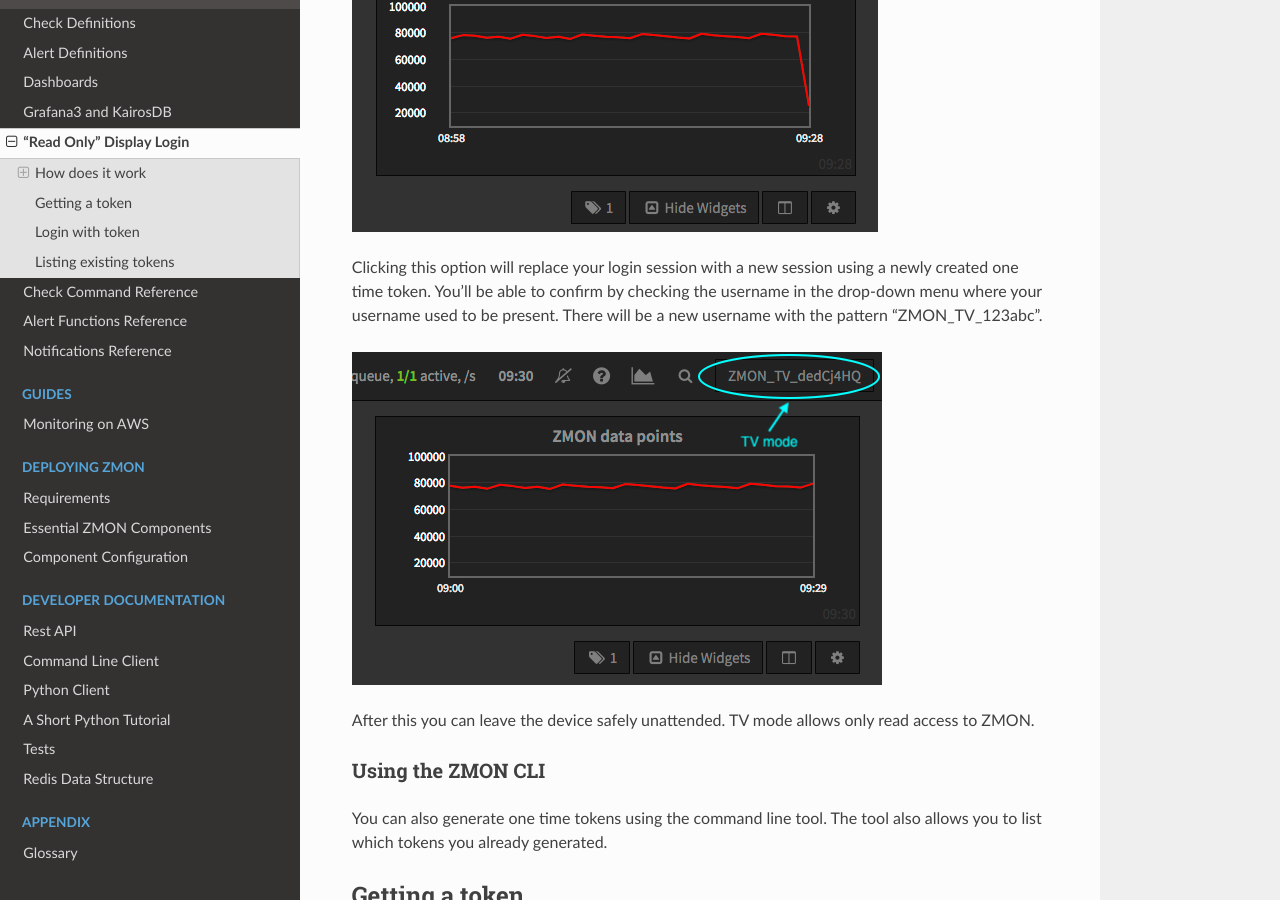
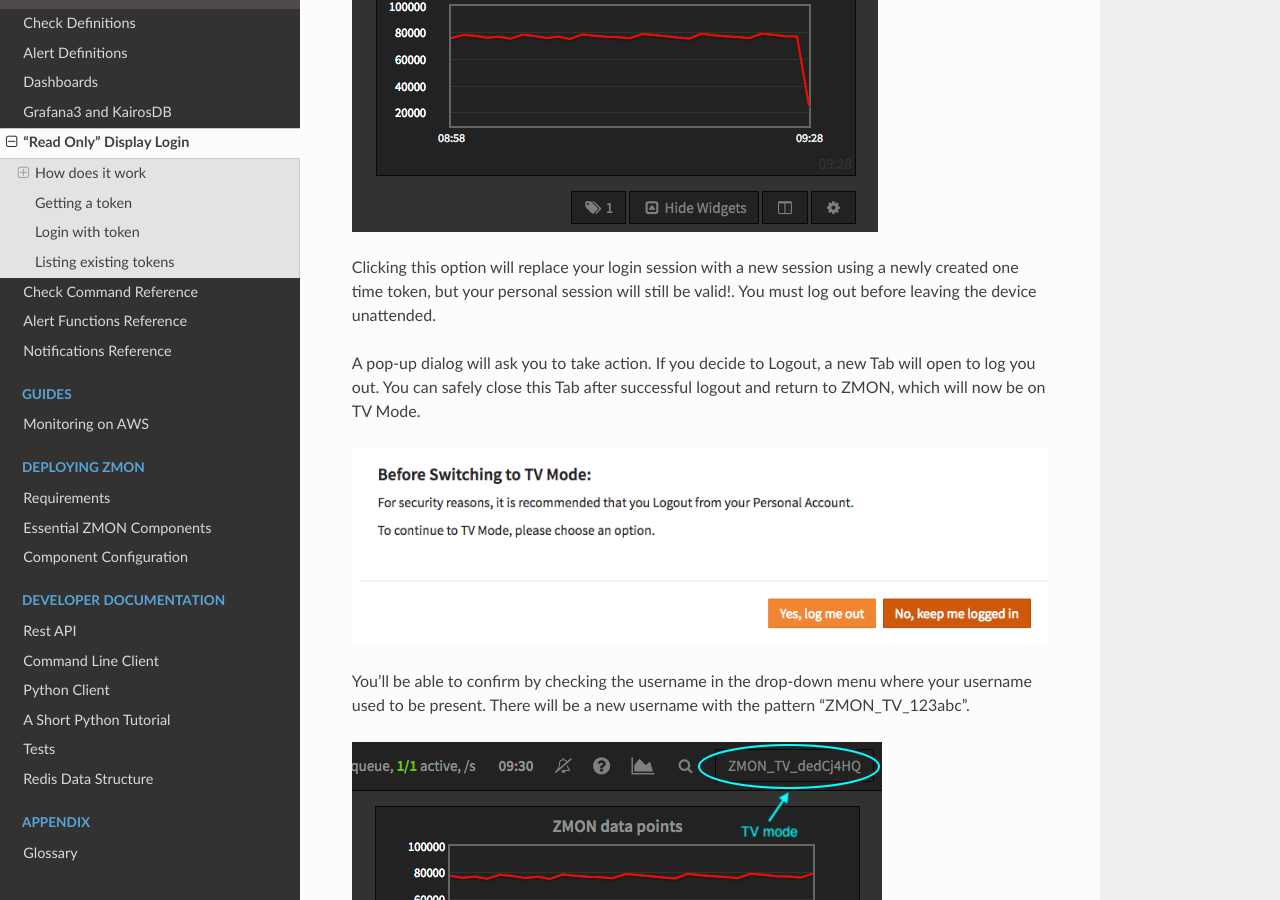
Before and after one commit to zalando-zmon/zmon-docs, a Sphinx documentation site: the page built from docs/user/tv-login.rst, in a window 1280 px wide and 900 px high, scrolled down 846 px. Built offline with Sphinx 7.4.7 and the Read the Docs theme 2.0.0, drawn with Linux system fonts in a browser that asks for light colours.

Commit message:
add logout dialog

```diff
--- a/docs/user/tv-login.rst
+++ b/docs/user/tv-login.rst
@@ -28,8 +28,15 @@ drop-down menu with your username to reveal the "Switch to TV mode" option.
 
 .. image:: /images/switch-tv-mode.png
 
-Clicking this option will replace your login session with a new session using a newly created one time token. You'll be able to
-confirm by checking the username in the drop-down menu where your username used to be present. There will be a new username with
+Clicking this option will replace your login session with a new session using a newly created one time token, but your personal session
+will still be valid!. You must log out before leaving the device unattended.
+
+A pop-up dialog will ask you to take action. If you decide to Logout, a new Tab will open to log you out. You can safely
+close this Tab after successful logout and return to ZMON, which will now be on TV Mode.
+
+.. image:: /images/tv-mode-logout-dialog.png
+
+You'll be able to confirm by checking the username in the drop-down menu where your username used to be present. There will be a new username with
 the pattern "ZMON_TV_123abc".
 
 .. image:: /images/tv-mode.png
```
Also changed, not shown: docs/images/tv-mode-logout-dialog.png (added).
